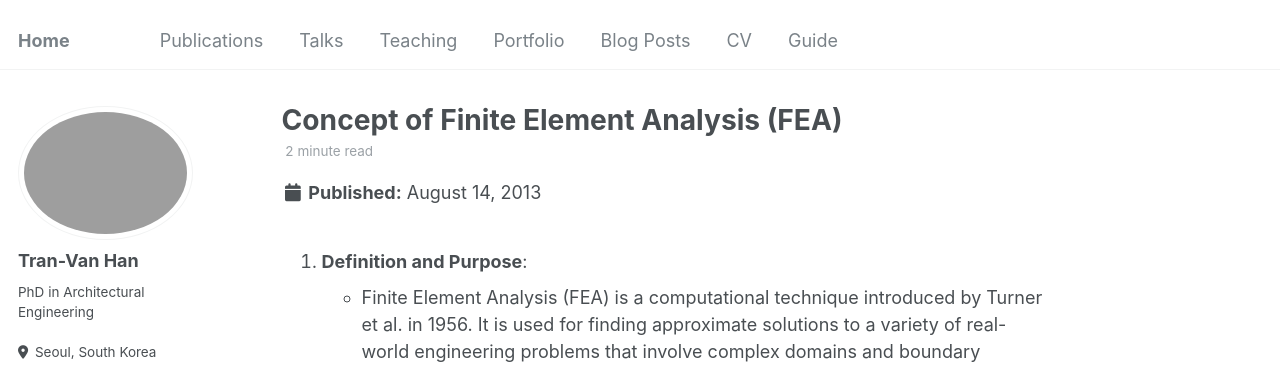
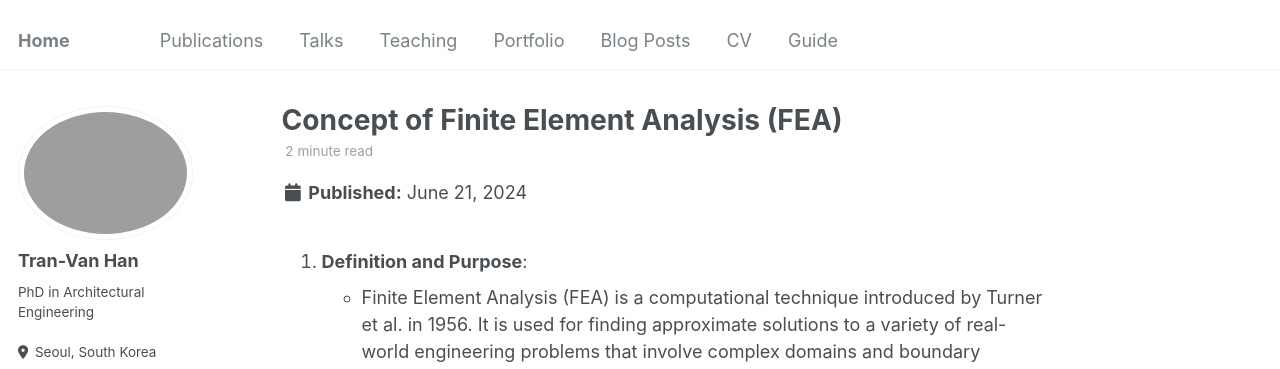
Before and after one commit to tranhan1405/tranhan1405.github.io, a Jekyll site: the page built from _posts/2013-08-14-blog-post-2.md, in a window 1280 px wide and 900 px high. Shown: the top 369 px of the window. Built offline with Jekyll 4.4.1, drawn with Linux system fonts in a browser that asks for light colours; some web fonts are replaced.

Commit message:
Update 2013-08-14-blog-post-2.md

```diff
--- a/_posts/2013-08-14-blog-post-2.md
+++ b/_posts/2013-08-14-blog-post-2.md
@@ -1,6 +1,6 @@
 ---
 title: 'Concept of Finite Element Analysis (FEA)'
-date: 2013-08-14
+date: 2024-06-21
 permalink: /posts/2013/08/blog-post-2/
 tags:
   - cool posts
```
